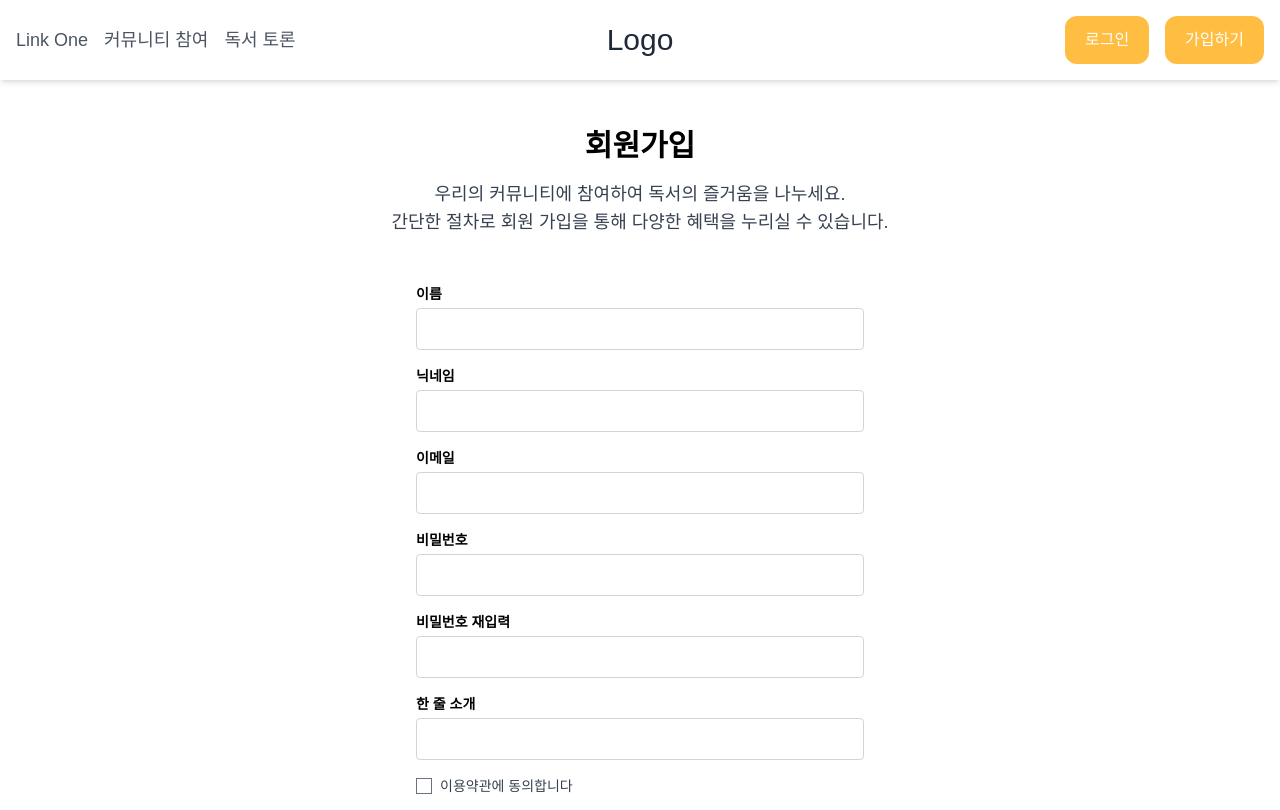
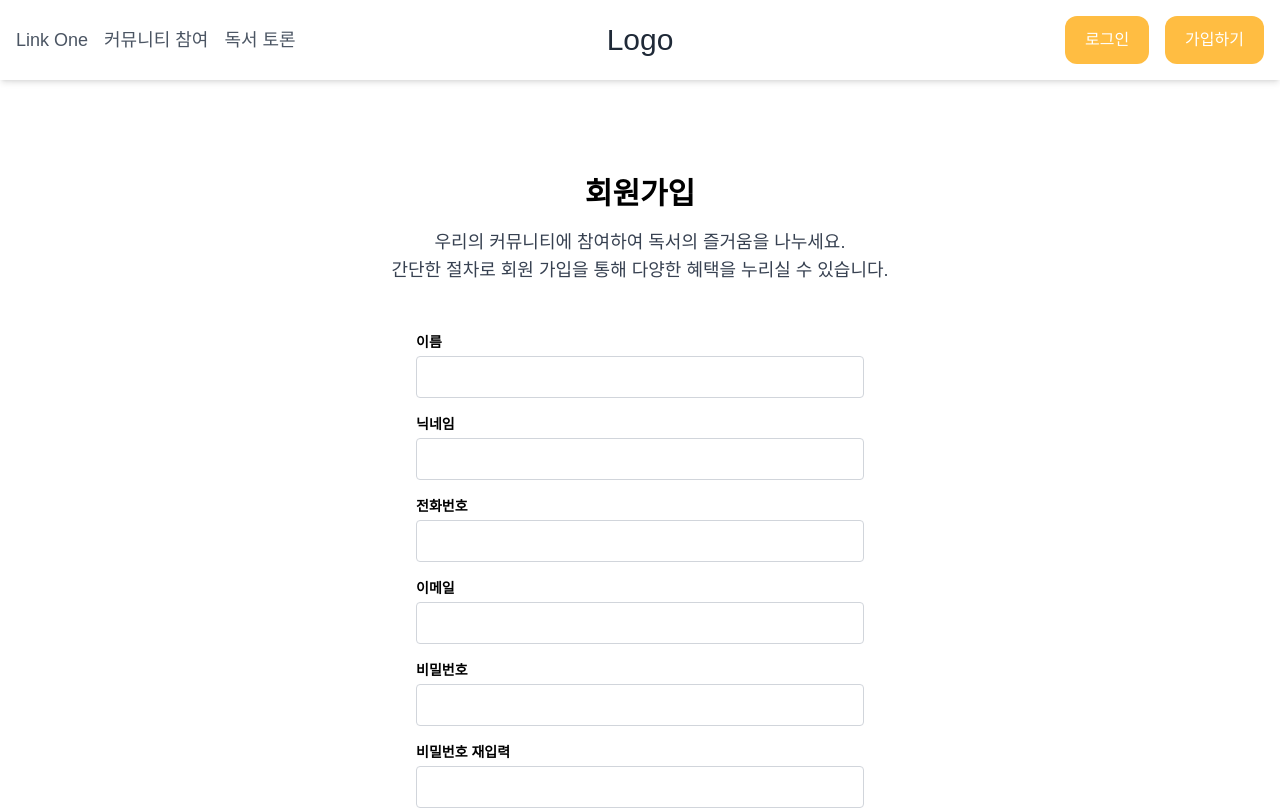
Before and after one commit to Haleychoioi/BookDam, a React (Vite) app in the folder front/: page /register in a window 1280 px wide. Shown: the top 810 px of the page. Built offline with nearby package versions, Linux system fonts and the light colour scheme.

Commit message:
style:구조수정

```diff
--- a/front/src/pages/auth/LoginPage.tsx
+++ b/front/src/pages/auth/LoginPage.tsx
@@ -42,12 +42,12 @@ const LoginPage: React.FC = () => {
 
     </section>
     <section id="register" className="container mx-auto py-12 px-20">
-      <div className="flex flex-col md:flex-row justify-between items-start md:items-center">
+      <div className="flex flex-col md:flex-row justify-between items-start md:items-center mb-3">
         <div>
           <h2 className="text-2xl font-bold mb-4">회원 가입으로 새로운 시작</h2>
         </div>
         <div className="text-right">
-          <p className="text-gray-700 mb-4">
+          <p className="text-gray-700 mb-5">
             아직 회원이 아니신가요? <br />
             지금 가입하시면 다양한 독서 경험과 커뮤니티 활동에 참여하실 수 있습니다.
           </p>
--- a/front/src/pages/auth/RegisterPage.tsx
+++ b/front/src/pages/auth/RegisterPage.tsx
@@ -7,11 +7,12 @@ const RegisterPage: React.FC = () => {
     const [form, setForm] = useState({
     name: "",
     nickname: "",
+    phone: "",
     email: "",
     password: "",
     confirmPassword: "",
-    bio: "",
-    agree: false,
+    introduction: "",
+    agreement: false,
   });
 
 const handleChange = (e: React.ChangeEvent<HTMLInputElement>) => {
@@ -24,6 +25,7 @@ const handleChange = (e: React.ChangeEvent<HTMLInputElement>) => {
 
   return (
     <div className="container mx-auto px-4 py-12">
+      <section id="loginText" className="container mx-auto py-12 px-20">
         <div className="text-center mb-12">
           <h1 className="text-3xl font-bold mb-4">회원가입</h1>
           <h2 className="text-lg text-gray-700">
@@ -55,6 +57,20 @@ const handleChange = (e: React.ChangeEvent<HTMLInputElement>) => {
               id="nickname"
               name="nickname"
               value={form.nickname}
+              onChange={handleChange}
+              required
+              className="w-full border border-gray-300 rounded px-4 py-2"
+            />
+          </div>
+          <div>
+            <label htmlFor="phone" className="block text-sm font-semibold mb-1">
+              전화번호
+            </label>
+            <input
+              type="tel"
+              id="phone"
+              name="phone"
+              value={form.phone}
               onChange={handleChange}
               required
               className="w-full border border-gray-300 rounded px-4 py-2"
@@ -103,30 +119,29 @@ const handleChange = (e: React.ChangeEvent<HTMLInputElement>) => {
             />
           </div>
           <div>
-          <label htmlFor="bio" className="block text-sm font-semibold mb-1">
+            <label htmlFor="introduction" className="block text-sm font-semibold mb-1">
               한 줄 소개
             </label>
             <input
               type="text"
-            id="bio"
-            name="bio"
-            value={form.bio}
+              id="introduction"
+              name="introduction"
+              value={form.introduction}
               onChange={handleChange}
-            required
               className="w-full border border-gray-300 rounded px-4 py-2"
             />
           </div>
           <div className="flex items-center space-x-2">
             <input
               type="checkbox"
-            id="agree"
-            name="agree"
-            checked={form.agree}
+              id="agreement"
+              name="agreement"
+              checked={form.agreement}
               onChange={handleChange}
               required
               className="w-4 h-4"
             />
-          <label htmlFor="agree" className="text-sm text-gray-700">
+            <label htmlFor="agreement" className="text-sm text-gray-700">
               이용약관에 동의합니다
             </label>
           </div>
@@ -134,6 +149,7 @@ const handleChange = (e: React.ChangeEvent<HTMLInputElement>) => {
             <Button type="submit">가입하기</Button>
           </div>
         </form>
+      </section>
     </div>
   );
 };
```
Lines whose indentation alone changed are shown as unchanged.
